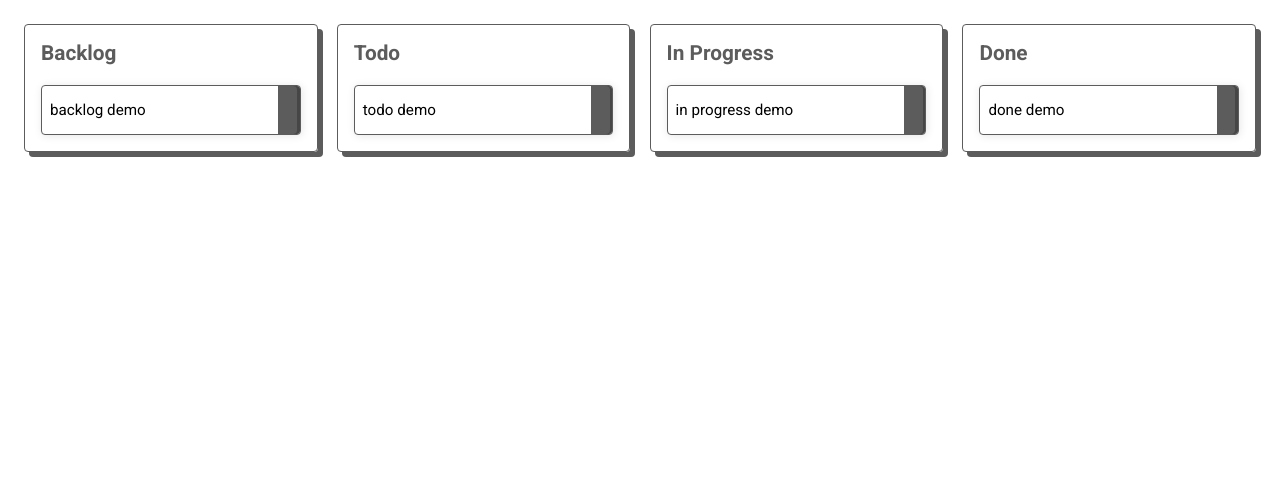
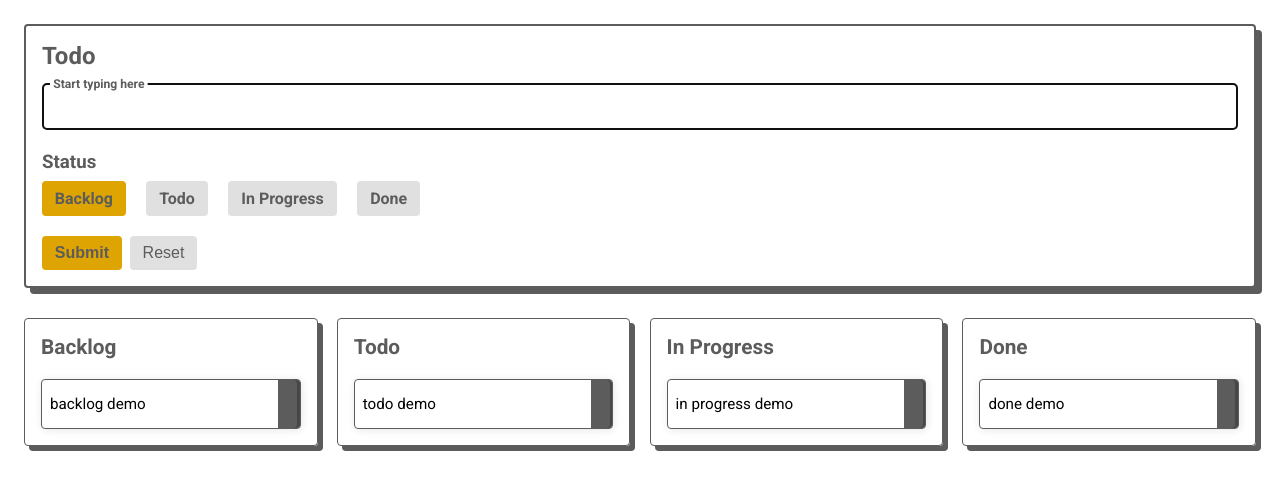
Before and after one commit to Jisan-mia/tiny-ts, a React (Create React App) app: page / in a window 1280 px wide. Shown: the top 490 px of the page. Built offline with nearby package versions, Linux system fonts and the light colour scheme; the HTML template or start-up script is replaced by a standard one.

Commit message:
todo added according to status

```diff
--- a/src/components/Todo/TodoApp.tsx
+++ b/src/components/Todo/TodoApp.tsx
@@ -1,5 +1,5 @@
 import { useState } from "react";
-import { Column, ColumnRecord, Todo } from "../types";
+import { Column, ColumnRecord, Status, Todo } from "../types";
 import TodoInput from "./TodoInput";
 import Todos from "./Todos";
 
@@ -12,7 +12,8 @@ function TodoApp() {
       items: [
         {
           id: 54545484,
-          todo: 'backlog demo'
+          todo: 'backlog demo',
+          status: 'Backlog'
         }
       ]
     },
@@ -21,7 +22,8 @@ function TodoApp() {
       items: [
         {
           id: 3898748,
-          todo: 'todo demo'
+          todo: 'todo demo',
+          status: 'Todo'
         }
       ]
     },
@@ -30,7 +32,8 @@ function TodoApp() {
       items: [
         {
           id: 215754,
-          todo: 'in progress demo'
+          todo: 'in progress demo',
+          status: 'In Progress'
         }
       ]
     },
@@ -39,13 +42,15 @@ function TodoApp() {
       items: [
         {
           id: 98359234,
-          todo: 'done demo'
+          todo: 'done demo',
+          status: 'Done'
         }
       ]
     }
   })
 
   const [todo, setTodo] = useState<string>("");
+  const [todoStatus, setTodoStatus] = useState<Status>("Backlog")
   const [backlogTodos, setBacklogTodos] = useState<Todo[]>([])
   const [todos, setTodos] = useState<Todo[]>([]);
   const [inProgressTodos, setInProgressTodos] = useState<Todo[]>([])
@@ -56,12 +61,32 @@ function TodoApp() {
   const handleSubmitTodo = (e: React.FormEvent<HTMLFormElement>) => {
     e.preventDefault();
     if(todo) {
-      setTodos([...todos, {
-        id: Date.now(),
-        todo: todo,
-      }])
+
+      const columnId = todoStatus == "In Progress" ? 'inProgress' : todoStatus.toLowerCase();
+
+      setColumns({
+        ...columns,
+        [columnId] : {
+          ...columns[columnId],
+          items: [
+            ...columns[columnId].items,
+            {
+              id: Date.now(),
+              todo: todo,
+              status: todoStatus
+            }
+          ]
+        }
+      })
+
+      // setTodos([...todos, {
+      //   id: Date.now(),
+      //   todo: todo,
+      //   status: todoStatus
+      // }])
 
       setTodo("")
+      setTodoStatus("Backlog")
     }
   }
 
@@ -69,8 +94,21 @@ function TodoApp() {
 
   return (
     <>
-        {/* <TodoInput todo={todo} setTodo={setTodo} handleSubmitTodo={handleSubmitTodo}/> */}
-        <Todos columns={columns} setColumns={setColumns} todos={todos} setTodos={setTodos} completedTodos={completedTodos} setCompletedTodos={setCompletedTodos}/>
+      <TodoInput
+        todo={todo}
+        setTodo={setTodo}
+        todoStatus={todoStatus}
+        setTodoStatus={setTodoStatus}
+        handleSubmitTodo={handleSubmitTodo}
+      />
+      <Todos
+        columns={columns}
+        setColumns={setColumns}
+        todos={todos}
+        setTodos={setTodos}
+        completedTodos={completedTodos}
+        setCompletedTodos={setCompletedTodos}
+      />
     </>
 
   );
--- a/src/components/Todo/TodoInput.module.scss
+++ b/src/components/Todo/TodoInput.module.scss
@@ -6,7 +6,7 @@
 }
 .card {
   background: #fff;
-  padding: calc(4 * 0.5rem);
+  padding: calc(2 * 0.5rem);
   margin: calc(3 * 0.5rem);
   border-radius: 4px;
   border: 2px solid #5C5C5C;
@@ -21,6 +21,8 @@
     color: #5C5C5C;
   }
 }
+
+
 
 
 .input {
@@ -65,6 +67,22 @@
 
 }
 
+.status__container {
+  margin-top: 1.3rem;
+  display: grid;
+  gap: 0.5rem;
+  h3 {
+    color: #5C5C5C;
+  }
+
+  .all__status {
+    list-style-type: none;
+    display: flex;
+    gap: 0.8rem;
+    flex-wrap: wrap;
+  }
+}
+
 
 .button__group {
   margin-top: calc(0.5rem * 2.5);
@@ -76,6 +94,7 @@
     color: #5c5c5c;
     font-weight: 700;
     margin-right: 0.5rem;
+    font-size: 1rem;
     background-color: #DEA402;
     cursor: pointer;
     transition: transform 0.2s ease-out;
--- a/src/components/Todo/TodoInput.tsx
+++ b/src/components/Todo/TodoInput.tsx
@@ -1,13 +1,19 @@
-import React, { useEffect, useRef } from 'react'
+import React, { useEffect, useRef, useState } from 'react'
+import { Status } from '../types';
 import styles from './TodoInput.module.scss'
+import TodoStatus from './TodoStatus';
 
 interface IProps {
   todo: string,
+  todoStatus: Status,
+  setTodoStatus:React.Dispatch<React.SetStateAction<Status>>,
   setTodo: React.Dispatch<React.SetStateAction<string>>,
   handleSubmitTodo: (e: React.FormEvent<HTMLFormElement>) => void
 }
 
-const TodoInput:React.FC<IProps> = ({todo, setTodo, handleSubmitTodo}) => {
+const allStatus: Status[] = ['Backlog', 'Todo', 'In Progress', 'Done']
+
+const TodoInput:React.FC<IProps> = ({todo, setTodo, handleSubmitTodo, todoStatus, setTodoStatus}) => {
 
   const inputRef = useRef<HTMLInputElement>(null);
   const formRef = useRef<HTMLFormElement>(null)
@@ -51,6 +57,17 @@ const TodoInput:React.FC<IProps> = ({todo, setTodo, handleSubmitTodo}) => {
           </span>
         </label>
 
+        <div className={styles.status__container}>
+          <h3>Status</h3>
+          <ul className={styles.all__status}>
+            {allStatus.map(s => (
+              <TodoStatus key={s} status={s} todoStatus={todoStatus} setTodoStatus={setTodoStatus}/>
+            ))}
+          </ul>
+        </div>
+
+
+
         <div className={styles.button__group}>
           <button type="submit">Submit</button>
           <button type="reset">Reset</button>
--- /dev/null
+++ b/src/components/Todo/TodoStatus.module.scss
@@ -0,0 +1,17 @@
+.status {
+  padding: 0.5rem 0.8rem;
+  border-radius: 4px;
+  color: #5c5c5c;
+  font-weight: 700;
+  margin-right: 0.5rem;
+  background-color: rgb(224, 224, 224);;
+  cursor: pointer;
+  transition: transform 0.2s ease-out;
+  &[type="reset"] {
+    font-weight: 300;
+  }
+
+}
+.selectedStatus {
+  background-color: #DEA402;
+}
--- /dev/null
+++ b/src/components/Todo/TodoStatus.tsx
@@ -0,0 +1,19 @@
+import React, { useState } from 'react'
+import { Status } from '../types'
+import styles from './TodoStatus.module.scss'
+
+interface IProps {
+  status: Status,
+  todoStatus: string,
+  setTodoStatus: React.Dispatch<React.SetStateAction<Status>>
+}
+
+const TodoStatus: React.FC<IProps> = ({status, todoStatus, setTodoStatus}) => {
+  return (
+    <li onClick={() => setTodoStatus(status)} className={`${styles.status} ${todoStatus == status && styles.selectedStatus}`}>
+      {status}
+    </li>
+  )
+}
+
+export default TodoStatus
--- a/src/components/types/index.ts
+++ b/src/components/types/index.ts
@@ -1,8 +1,8 @@
 export interface Todo {
   id: number,
   todo: string,
+  status: string
   dateCreaeted?: Date,
-  badge?: string
 }
 
 export interface ColumnRecord {
@@ -17,6 +17,8 @@ export interface Column {
   items: Todo[],
 }
 
+export type Status = 'Backlog' | 'Todo' | 'In Progress' | 'Done'
+
 // const obj: Column = {
 //   name: "Backlog",
 //   todos: [
```
